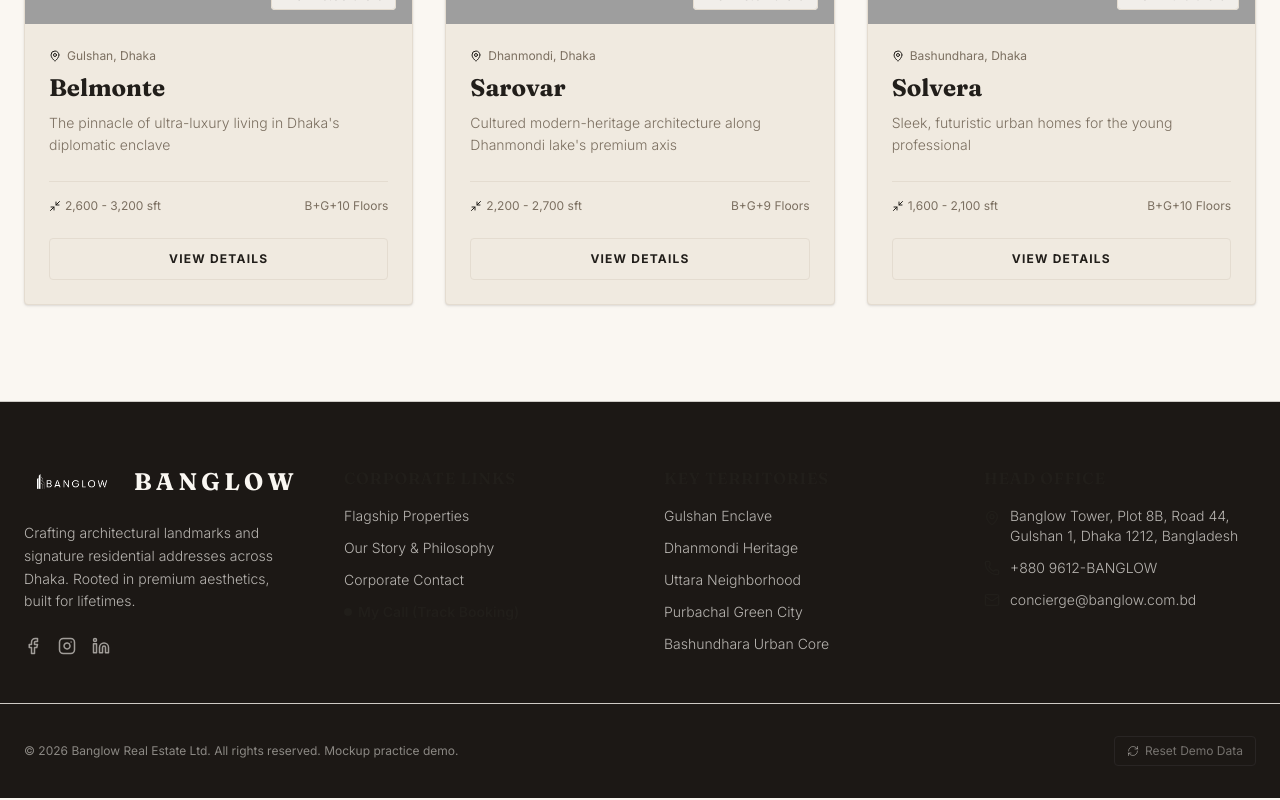
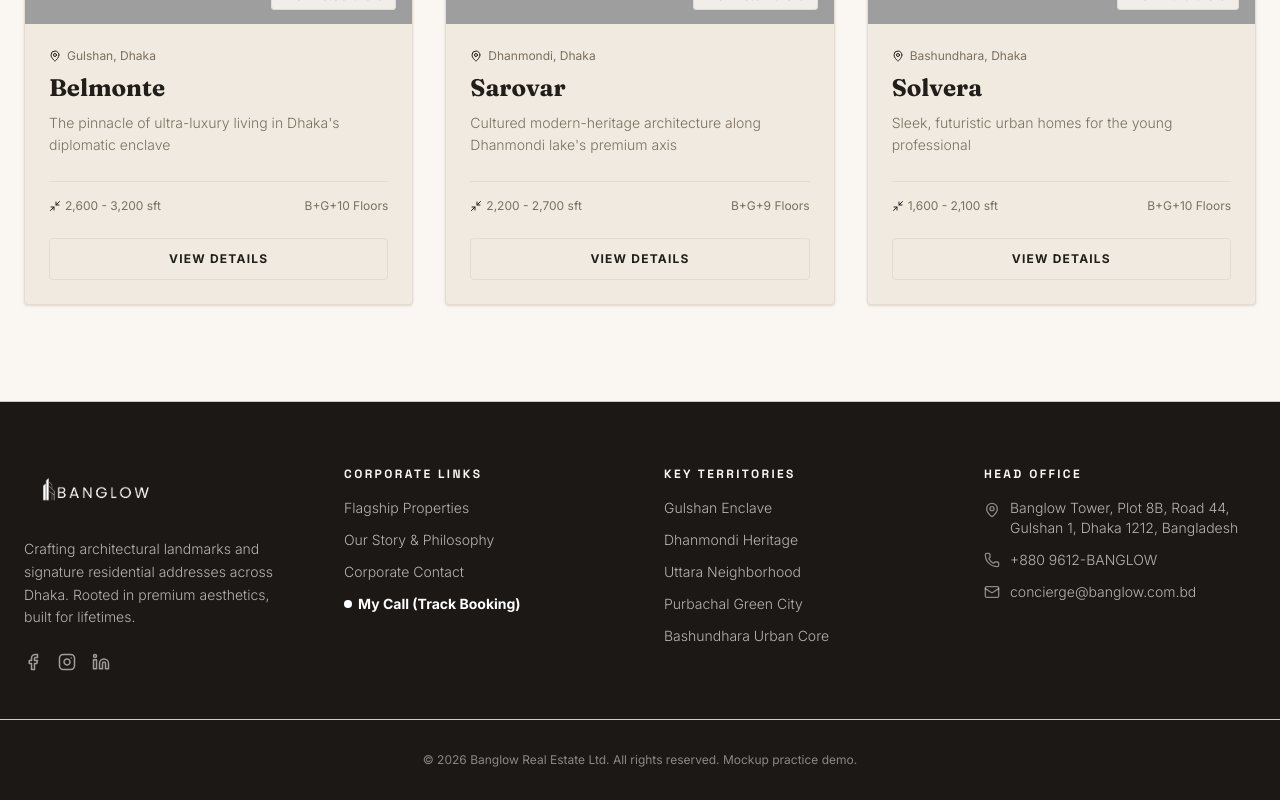
Before and after one commit to thedevsadd/Banglow, a Next.js app: page /properties in a window 1280 px wide. Shown: the part 1243-2043 px from the top of the page. Built offline with nearby package versions, Linux system fonts and the light colour scheme; grey boxes are pictures that could not be loaded.

Commit message:
Footer: Redesign logo, improve contrast for headers and icons, and remove Reset button

```diff
--- a/components/layout/Footer.tsx
+++ b/components/layout/Footer.tsx
@@ -2,24 +2,9 @@
 
 import React from "react";
 import Link from "next/link";
-import { Mail, Phone, MapPin, Facebook, Instagram, Linkedin, RefreshCw } from "lucide-react";
-import { clearMeetings } from "@/lib/store/meetings";
-import { clearBookings } from "@/lib/store/bookings";
+import { Mail, Phone, MapPin, Facebook, Instagram, Linkedin } from "lucide-react";
 
 export default function Footer() {
-  const handleResetDemoData = () => {
-    if (typeof window !== "undefined") {
-      if (confirm("Are you sure you want to reset all simulated database entries? This will delete all booked visits, units, and custom serials.")) {
-        clearMeetings();
-        clearBookings();
-        localStorage.removeItem("bti_serial_counter");
-        localStorage.removeItem("bti_dummy_slots");
-        alert("Demo data has been reset to defaults.");
-        window.location.href = "/";
-      }
-    }
-  };
-
   const currentYear = new Date().getFullYear();
 
   return (
@@ -27,23 +12,24 @@ export default function Footer() {
       <div className="max-w-7xl mx-auto px-6 grid grid-cols-1 md:grid-cols-4 gap-12 mb-12">
         {/* Brand Column */}
         <div className="flex flex-col gap-4">
-          <Link href="/" className="flex items-center gap-3 group">
-            <img src="/Assets/Logo-Banglow.png" alt="Banglow Logo" className="h-8 w-auto object-contain brightness-0 invert" />
-            <span className="font-serif text-xl md:text-2xl tracking-[0.18em] font-bold text-[#FAF7F2] group-hover:text-primary transition-colors">
-              BANGLOW
-            </span>
+          <Link href="/" className="inline-block group">
+            <img
+              src="/Assets/Logo-Banglow.png"
+              alt="Banglow Logo"
+              className="h-12 w-auto object-contain brightness-0 invert transition-transform duration-300 group-hover:scale-105"
+            />
           </Link>
           <p className="text-[#FAF7F2]/70 pr-4 mt-2 font-light leading-relaxed">
             Crafting architectural landmarks and signature residential addresses across Dhaka. Rooted in premium aesthetics, built for lifetimes.
           </p>
           <div className="flex gap-4 mt-2">
-            <a href="#" className="text-[#FAF7F2]/60 hover:text-primary transition-colors" aria-label="Facebook">
+            <a href="#" className="text-[#FAF7F2]/60 hover:text-white transition-colors" aria-label="Facebook">
               <Facebook size={18} />
             </a>
-            <a href="#" className="text-[#FAF7F2]/60 hover:text-primary transition-colors" aria-label="Instagram">
+            <a href="#" className="text-[#FAF7F2]/60 hover:text-white transition-colors" aria-label="Instagram">
               <Instagram size={18} />
             </a>
-            <a href="#" className="text-[#FAF7F2]/60 hover:text-primary transition-colors" aria-label="Linkedin">
+            <a href="#" className="text-[#FAF7F2]/60 hover:text-white transition-colors" aria-label="Linkedin">
               <Linkedin size={18} />
             </a>
           </div>
@@ -51,7 +37,7 @@ export default function Footer() {
 
         {/* Navigation Column */}
         <div>
-          <h4 className="font-serif text-primary text-base font-semibold tracking-wider mb-4 uppercase">
+          <h4 className="font-space-grotesk text-[#FAF7F2] text-xs font-extrabold tracking-[0.2em] mb-4 uppercase">
             Corporate Links
           </h4>
           <ul className="flex flex-col gap-3 font-light text-[#FAF7F2]/70">
@@ -71,10 +57,10 @@ export default function Footer() {
               </Link>
             </li>
             <li>
-              <Link href="/track" className="text-primary hover:text-terracotta-400 font-semibold flex items-center gap-1.5 transition-all">
+              <Link href="/track" className="text-white hover:text-white/80 font-bold flex items-center gap-1.5 transition-all">
                 <span className="relative flex h-2 w-2">
-                  <span className="animate-ping absolute inline-flex h-full w-full rounded-full bg-primary opacity-75"></span>
-                  <span className="relative inline-flex rounded-full h-2 w-2 bg-primary"></span>
+                  <span className="animate-ping absolute inline-flex h-full w-full rounded-full bg-white opacity-75"></span>
+                  <span className="relative inline-flex rounded-full h-2 w-2 bg-white"></span>
                 </span>
                 My Call (Track Booking)
               </Link>
@@ -84,7 +70,7 @@ export default function Footer() {
 
         {/* Featured Areas Column */}
         <div>
-          <h4 className="font-serif text-primary text-base font-semibold tracking-wider mb-4 uppercase">
+          <h4 className="font-space-grotesk text-[#FAF7F2] text-xs font-extrabold tracking-[0.2em] mb-4 uppercase">
             Key Territories
           </h4>
           <ul className="flex flex-col gap-3 font-light text-[#FAF7F2]/70">
@@ -118,20 +104,20 @@ export default function Footer() {
 
         {/* Contact Info Column */}
         <div>
-          <h4 className="font-serif text-primary text-base font-semibold tracking-wider mb-4 uppercase">
+          <h4 className="font-space-grotesk text-[#FAF7F2] text-xs font-extrabold tracking-[0.2em] mb-4 uppercase">
             Head Office
           </h4>
           <ul className="flex flex-col gap-3 font-light text-[#FAF7F2]/70">
             <li className="flex items-start gap-2.5">
-              <MapPin size={16} className="text-primary mt-1 flex-shrink-0" />
+              <MapPin size={16} className="text-[#FAF7F2]/50 mt-1 flex-shrink-0" />
               <span>Banglow Tower, Plot 8B, Road 44, Gulshan 1, Dhaka 1212, Bangladesh</span>
             </li>
             <li className="flex items-center gap-2.5">
-              <Phone size={16} className="text-primary flex-shrink-0" />
+              <Phone size={16} className="text-[#FAF7F2]/50 flex-shrink-0" />
               <span>+880 9612-BANGLOW</span>
             </li>
             <li className="flex items-center gap-2.5">
-              <Mail size={16} className="text-primary flex-shrink-0" />
+              <Mail size={16} className="text-[#FAF7F2]/50 flex-shrink-0" />
               <span>concierge@banglow.com.bd</span>
             </li>
           </ul>
@@ -139,20 +125,10 @@ export default function Footer() {
       </div>
 
       {/* Bottom Bar */}
-      <div className="max-w-7xl mx-auto px-6 pt-8 border-t border-stone-850 flex flex-col md:flex-row items-center justify-between gap-4">
+      <div className="max-w-7xl mx-auto px-6 pt-8 border-t border-stone-850 flex flex-col items-center justify-center text-center">
         <p className="text-xs text-[#FAF7F2]/50">
           &copy; {currentYear} Banglow Real Estate Ltd. All rights reserved. Mockup practice demo.
         </p>
-
-        {/* Reset button */}
-        <button
-          onClick={handleResetDemoData}
-          className="flex items-center gap-1.5 px-3 py-1.5 text-xs text-[#FAF7F2]/40 hover:text-primary hover:border-primary/50 border border-stone-800 rounded transition-all active:scale-95 cursor-pointer"
-          title="Clears local data to restart scheduling/booking flows"
-        >
-          <RefreshCw size={12} />
-          Reset Demo Data
-        </button>
       </div>
     </footer>
   );
```
